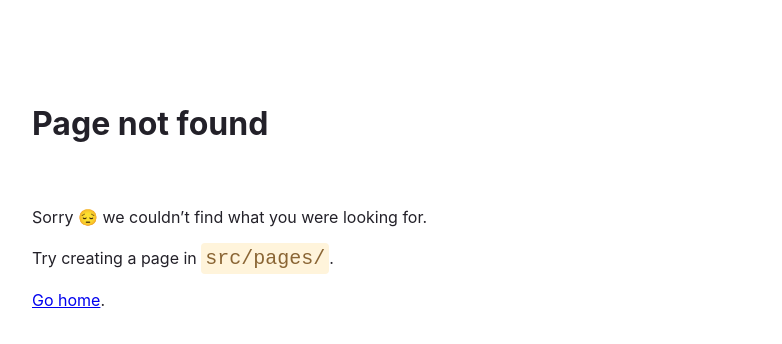
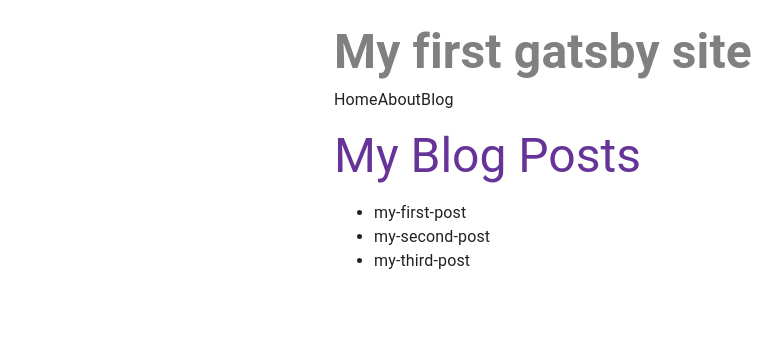
Before and after one commit to andrewmyers/my-first-gatsby-site, a Gatsby site: page /blog in a window 1280 px wide. Before the commit this address had no page. Shown: the whole page, without its empty margins (72-854 px from the left). Built offline with nearby package versions, Linux system fonts and the light colour scheme; Gatsby itself is replaced by a stand-in of ours.

Commit message:
Finished Gatsby Tutorial Part 4

```diff
--- /dev/null
+++ b/blog/my-first-post.mdx
@@ -0,0 +1 @@
+# My First Post
--- /dev/null
+++ b/blog/my-second-post.mdx
@@ -0,0 +1 @@
+# My Second Post
--- /dev/null
+++ b/blog/my-third-post.mdx
@@ -0,0 +1 @@
+# My Third Post
--- a/gatsby-config.js
+++ b/gatsby-config.js
@@ -3,5 +3,16 @@ module.exports = {
     siteUrl: "https://www.yourdomain.tld",
     title: "My first gatsby site",
   },
-  plugins: ["gatsby-plugin-image", "gatsby-plugin-sharp", "gatsby-plugin-material-ui"],
+  plugins: [
+    "gatsby-plugin-image",
+    "gatsby-plugin-sharp",
+    "gatsby-plugin-material-ui",
+    {
+      resolve: "gatsby-source-filesystem",
+      options: {
+        name: `blog`,
+        path: `${__dirname}/blog`,
+      },
+    },
+  ],
 };
--- a/src/components/Layout.js
+++ b/src/components/Layout.js
@@ -1,21 +1,34 @@
-import {
-  Typography,
-  AppBar,
-  Toolbar,
-  Link,
-  CssBaseline,
-  Box,
-  Paper,
-} from "@mui/material";
-import { Link as GatsbyLink } from "gatsby";
-import { container, heading, navLinkText } from "./layout.module.css";
+import { Box, CssBaseline, Link, Typography } from "@mui/material";
+import { graphql, Link as GatsbyLink, useStaticQuery } from "gatsby";
+import { heading, navLinkText } from "./layout.module.css";
 
 const Layout = ({ pageTitle, children }) => {
+  const data = useStaticQuery(graphql`
+    query {
+      site {
+        siteMetadata {
+          title
+        }
+      }
+    }
+  `);
+
   return (
     <div>
       <title>{pageTitle}</title>
       <CssBaseline />
       <Box component="main" padding="1rem" maxWidth={500} margin="0 auto">
+        <Typography
+          variant="subtitle"
+          sx={{
+            fontSize: "3rem",
+            color: "gray",
+            fontWeight: 700,
+            margin: "3rem 0",
+          }}
+        >
+          {data.site.siteMetadata.title}
+        </Typography>
         <Box component="nav" marginBottom="1rem">
           <Link
             component={GatsbyLink}
@@ -35,6 +48,15 @@ const Layout = ({ pageTitle, children }) => {
           >
             About
           </Link>
+          <Link
+            component={GatsbyLink}
+            to="/blog"
+            className={navLinkText}
+            color="inherit"
+            underline="none"
+          >
+            Blog
+          </Link>
         </Box>
         <Typography
           variant="h3"
--- /dev/null
+++ b/src/pages/blog.js
@@ -0,0 +1,26 @@
+import { graphql } from "gatsby";
+import Layout from "../components/Layout";
+
+const BlogPage = ({ data }) => {
+  return (
+    <Layout pageTitle="My Blog Posts">
+      <ul>
+        {data.allFile.nodes.map((node) => (
+          <li key={node.name}>{node.name}</li>
+        ))}
+      </ul>
+    </Layout>
+  );
+};
+
+export const query = graphql`
+query BlogPosts {
+    allFile(filter: {sourceInstanceName: {eq: "blog"}}) {
+      nodes {
+        name
+      }
+    }
+  }
+`;
+
+export default BlogPage;
```
